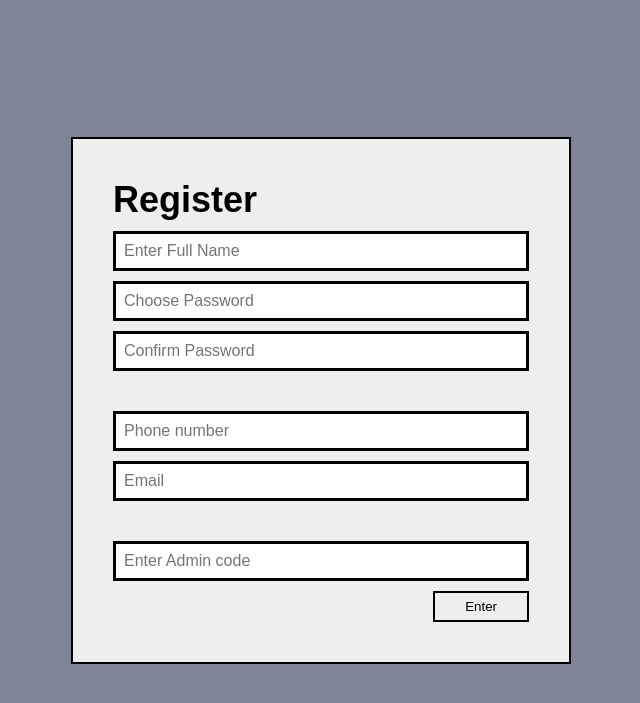
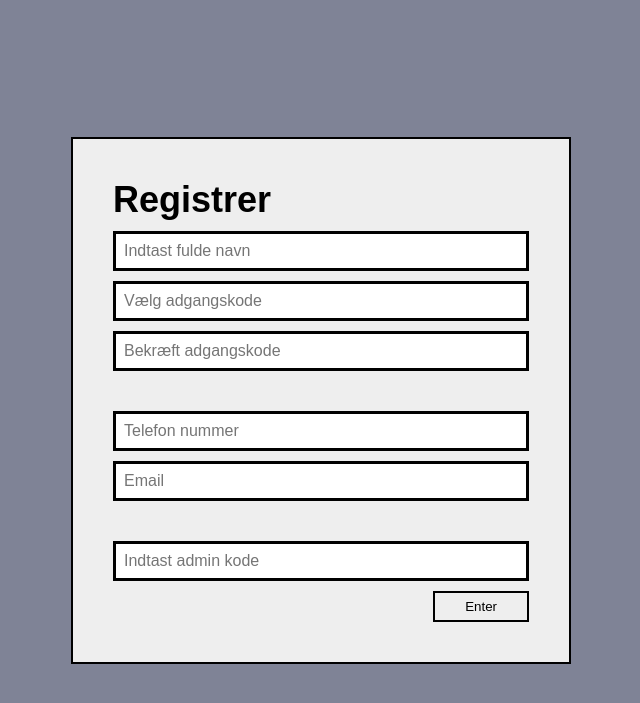
Before and after one commit to P3-Organization/P3-2operate, a Spring Boot app: page /register in a window 1280 px wide. Shown: the top 703 px of the page, without its empty margins (319-959 px from the left). Run offline with Spring Boot 4, Linux system fonts and the light colour scheme.

Commit message:
Login og Register sat til Dansk

```diff
--- a/src/main/resources/templates/login.html
+++ b/src/main/resources/templates/login.html
@@ -13,8 +13,8 @@
 <div class="login-box">
     <h1>Login</h1>
     <form action="/login" method="post">
-        <input type="text" name="username" placeholder="Username">
-        <input type="password" name="password" placeholder="Password">
+        <input type="text" name="brugernavn" placeholder="Brugernavn">
+        <input type="password" name="adgangskode" placeholder="Adgangskode">
         <button type="submit">Enter</button>
     </form>
 </div>
--- a/src/main/resources/templates/register.html
+++ b/src/main/resources/templates/register.html
@@ -8,20 +8,20 @@
     <link rel="stylesheet" href="/css/design.css">
     <link rel="stylesheet" href="/css/register.css">
 
-    <title>Register</title>
+    <title>Registrer</title>
 </head>
 <body>
 <div class="box">
-    <h1>Register</h1>
+    <h1>Registrer</h1>
     <form action="/register" method="post">
-        <input type="text" name="fullName" placeholder="Enter Full Name">
-        <input type="password" name="password" placeholder="Choose Password">
-        <input type="password" name="confirmPassword" placeholder="Confirm Password">
+        <input type="text" name="fuldenavn" placeholder="Indtast fulde navn">
+        <input type="password" name="adgangskode" placeholder="Vælg adgangskode">
+        <input type="password" name="bekræftAdgangskode" placeholder="Bekræft adgangskode">
 
-        <input class="gap" type="tel" name="phone" placeholder="Phone number">
+        <input class="gap" type="tel" name="telefon" placeholder="Telefon nummer">
         <input type="email" name="email" placeholder="Email">
 
-        <input class="gap" type="text" name="adminCode" placeholder="Enter Admin code">
+        <input class="gap" type="text" name="adminKode" placeholder="Indtast admin kode">
 
         <button type="submit">Enter</button>
     </form>
```
